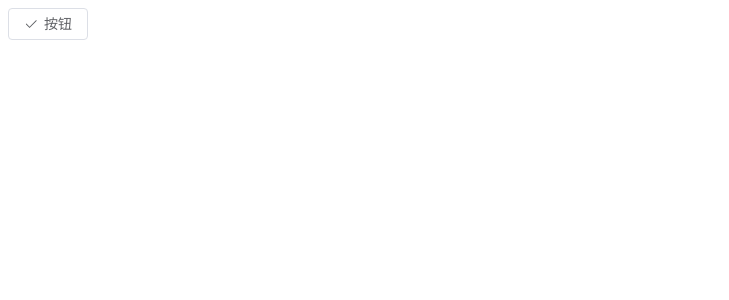
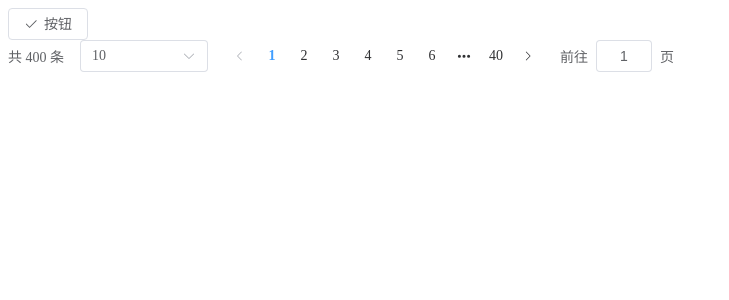
Before and after one commit to maomaoYJP/vue-guigu, a Vue app: page / in a window 1280 px wide. Shown: the top 300 px of the page, without its empty margins (0-729 px from the left). Built offline with nearby package versions, Linux system fonts and the light colour scheme.

Commit message:
国际化

```diff
--- a/src/App.vue
+++ b/src/App.vue
@@ -1,6 +1,11 @@
 <template>
   <div>
     <el-button :icon="Check">按钮</el-button>
+    <el-pagination
+      :page-sizes="[100, 200, 300, 400]"
+      layout="total, sizes, prev, pager, next, jumper"
+      :total="400"
+    />
   </div>
 </template>
 
--- a/src/main.ts
+++ b/src/main.ts
@@ -1,9 +1,10 @@
 import { createApp } from "vue";
 import ElementPlus from "element-plus";
 import "element-plus/dist/index.css";
+import zhCn from "element-plus/es/locale/lang/zh-cn";
 import App from "./App.vue";
 
 const app = createApp(App);
 
-app.use(ElementPlus);
+app.use(ElementPlus, { locale: zhCn });
 app.mount("#app");
```
